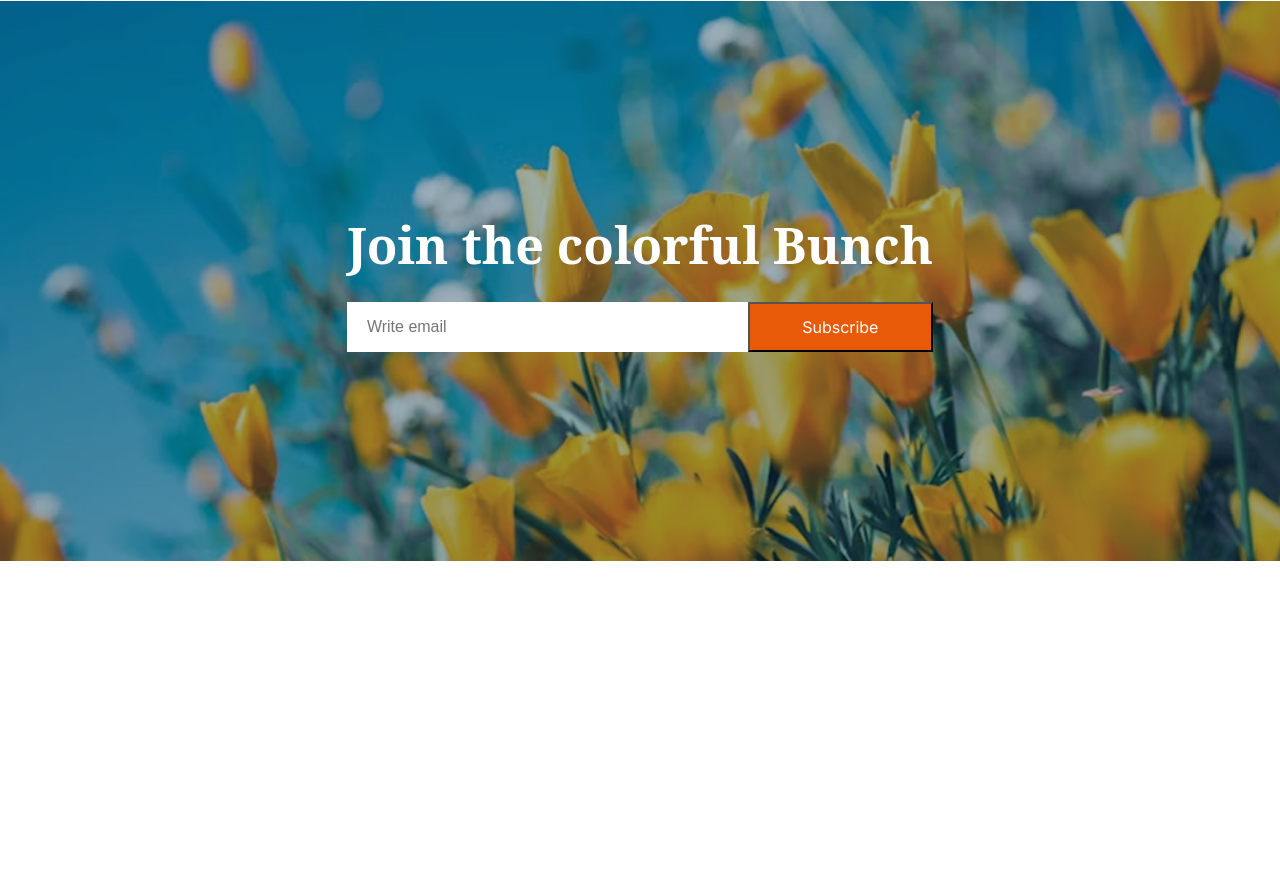
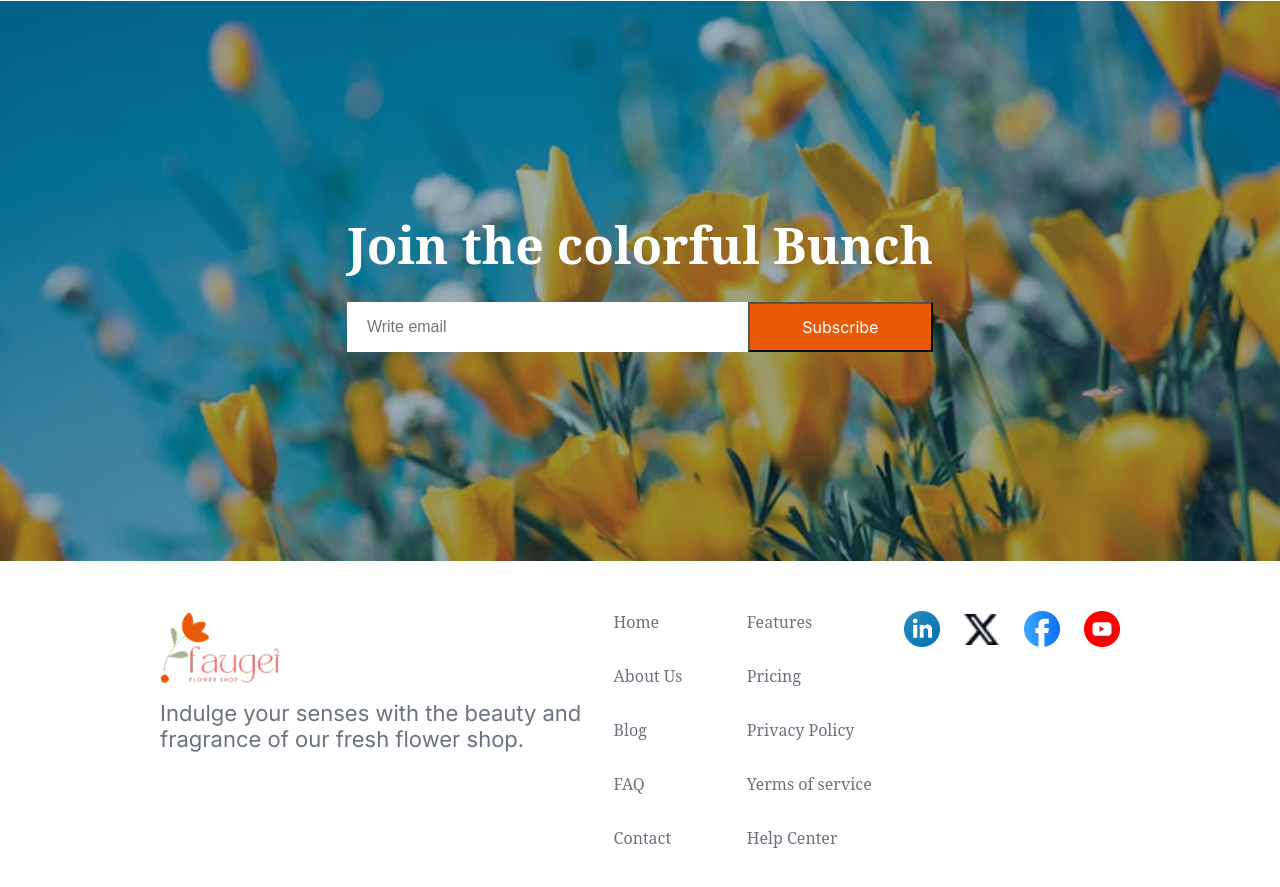
Before and after one commit to DipuGH/assignment-2, a plain HTML site: page index.html in a window 1280 px wide. Shown: the part 3152-4039 px from the top of the page. Before the commit the page ends 3713 px from the top, so only its background shows below. Drawn offline with Linux system fonts and the light colour scheme.

Commit message:
footer section

```diff
--- a/index.html
+++ b/index.html
@@ -175,7 +175,36 @@
     </main>
 
     <footer>
-
+        <div class="footer-section noto-serif">
+            <div class="footer-content">
+                <a href="#"><img src="./assets/logo.png" alt="" class="logo"></a>
+                <p class="inter">Indulge your senses with the beauty and <br>fragrance of our fresh flower shop. </p>
+            </div>
+            <div class="footer-links">
+                <ul>
+                    <li><a href="#">Home</a></li>
+                    <li><a href="#">About Us</a></li>
+                    <li><a href="#">Blog</a></li>
+                    <li><a href="#">FAQ</a></li>
+                    <li><a href="#">Contact</a></li>
+                </ul>
+            </div>
+            <div class="footer-links">
+                <ul>
+                    <li><a href="#">Features</a></li>
+                    <li><a href="#">Pricing</a></li>
+                    <li><a href="#">Privacy Policy</a></li>
+                    <li><a href="#">Yerms of service</a></li>
+                    <li><a href="#">Help Center</a> </li>
+                </ul>
+            </div>
+            <div class="footer-social">
+                <a href="#"><img src="./assets/icon-linkedin.png" alt=""></a>
+                <a href="#"><img src="./assets/icon-twitter.png" alt=""></a>
+                <a href="#"><img src="./assets/icon-facebook.png" alt=""></a>
+                <a href="#"><img src="./assets/icon-youtube.png" alt=""></a>
+            </div>
+        </div>
     </footer>
 </body>
 </html>
--- a/style.css
+++ b/style.css
@@ -267,6 +267,46 @@ input {
 }
 /* Join section end */
 
+/* Footer styles start */
+.footer-section {
+    margin: 50px 160px;
+    height: 248px;
+    color: #6B7280;
+    display: flex;
+    justify-content: space-between;
+    text-align: start;
+}
+
+.footer-content .logo {
+    max-width: 120px;
+  margin-bottom: 15px;
+}
+.footer-content p {
+    font-size: 1.375rem;
+}
+.footer-links ul li {
+    list-style: none;
+    margin: 32px;
+    margin-top: 0px;
+}
+.footer-section a {
+    text-decoration: none;
+    color: #6B7280;
+
+}
+.footer-social {
+     display: flex;
+    align-items: flex-start;
+    gap: 24px;
+}
+.footer-social img {
+    width: 36px;
+   height: 36px;
+   object-fit: contain;
+}
+
+/* Footer styles end */
+
 @media screen and (max-width: 640px) {
    /* Navbar Styles */
     header {
@@ -337,5 +377,12 @@ input {
         display: none;
     }
     /* Plant lover styles end */
+    /* Footer styles start */
+    .footer-section {
+        margin: 50px 20px;
+        flex-direction: column;
+        gap: 20px;
+    }
+    /* Footer styles end */
 
 }
```
Also changed, not shown: list.html (added).
